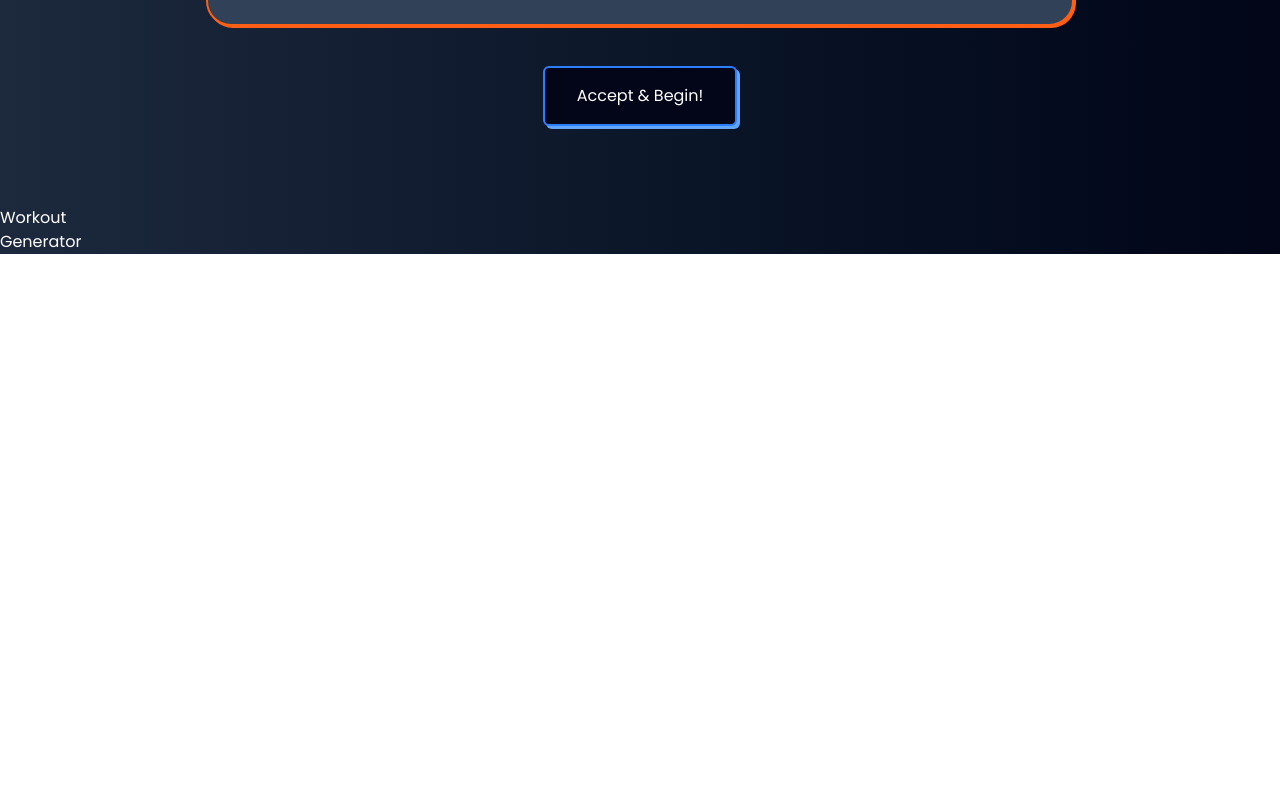
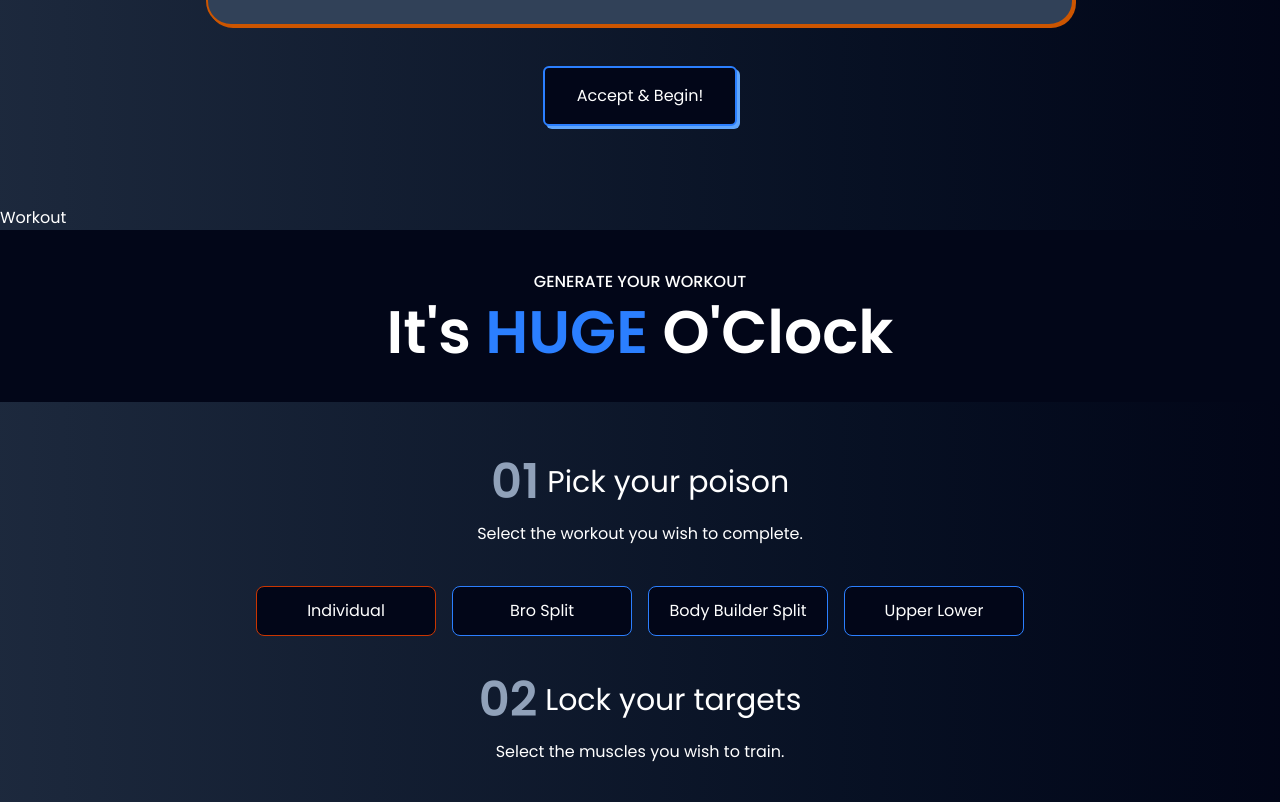
Before and after one commit to RieonaFernandes/SpudBuddy, a React (Vite) app: page / in a window 1280 px wide. Shown: the part 1986-2788 px from the top of the page. Before the commit the page ends 2240 px from the top, so only its background shows below. Built offline with nearby package versions, Linux system fonts and the light colour scheme.

Commit message:
Created Generate workout section where you can choose the workout plan you are interested in.

```diff
--- /dev/null
+++ b/src/components/Button.jsx
@@ -0,0 +1,12 @@
+import React from "react";
+
+const Button = (Props) => {
+  const { children } = Props;
+  return (
+    <button className="mx-auto px-8 py-4 rounded-md border-[2px] bg-slate-950 border-blue-500 border-solid buttonShadow duration-200">
+      <p>{children}</p>
+    </button>
+  );
+};
+
+export default Button;
--- a/src/components/First.jsx
+++ b/src/components/First.jsx
@@ -1,3 +1,4 @@
+import Button from "./Button";
 import React from "react";
 
 const First = () => {
@@ -6,7 +7,7 @@ const First = () => {
       <div className="flex flex-col gap-4">
         <h1 className="uppercase font-semibold text-4xl sm:text-5xl md:text-6xl lg:text-7xl">
           Welcome to <span className="text-blue-500 font-medium">Hera</span>
-          <span className="text-orange-500 font-medium">cross</span>!
+          <span className="text-orange-700 font-medium">cross</span>!
         </h1>
       </div>
       <div className="terms bg-slate-700">
@@ -140,9 +141,7 @@ const First = () => {
           </p>
         </div>
       </div>
-      <button className="px-8 py-4 rounded-md border-[2px] bg-slate-950 border-blue-500 border-solid buttonShadow duration-200">
-        <p>Accept & Begin!</p>
-      </button>
+      <Button>{"Accept & Begin!"}</Button>
     </div>
   );
 };
--- a/src/components/Generator.jsx
+++ b/src/components/Generator.jsx
@@ -1,7 +1,166 @@
-import React from "react";
+import React, { useState } from "react";
+import SectionWrapper from "./SectionWrapper";
+import { WORKOUTS, SCHEMES } from "../utils/workoutData";
+import Button from "./Button";
+
+function Header(props) {
+  const { index, title, description } = props;
+  return (
+    <div className="flex flex-col gap-4">
+      <div className="flex items-center justify-center gap-2">
+        <p className="text-3xl sm:text-4xl md:text-5xl font-semibold text-slate-400">
+          {index}
+        </p>
+        <h4 className="text-xl sm:text-2xl md:text-3xl">{title}</h4>
+      </div>
+      <p className="text-sm sm:text-base mx-auto">{description}</p>
+    </div>
+  );
+}
 
 const Generator = () => {
-  return <div>Generator</div>;
+  const [showDropDown, setShowDropDown] = useState(false);
+  const [poison, setPoison] = useState("individual");
+  const [muscles, setMuscles] = useState([]);
+  const [objective, setObjective] = useState("strength_power");
+
+  function toggleDropDown() {
+    //to toggle the dropdown menu based on mouse click
+    setShowDropDown(!showDropDown);
+  }
+
+  function updateMuscles(muscleGroup) {
+    // the muscle group that has been clicked the second time will be removed from the selection
+    if (muscles.includes(muscleGroup)) {
+      setMuscles(muscles.filter((val) => val !== muscleGroup));
+      return;
+    }
+
+    //restrict the number of muscles that they want to train (select)
+    if (muscles.length > 2) {
+      return;
+    }
+
+    if (poison !== "individual") {
+      setMuscles([muscleGroup]);
+      setShowDropDown(false);
+      return;
+    }
+
+    setMuscles([...muscles, muscleGroup]);
+
+    //after 3 muscle groups are selected, it closes the dropdown
+    if (muscles.length === 2) {
+      setShowDropDown(false);
+    }
+  }
+
+  return (
+    <SectionWrapper
+      id={"generate"}
+      header={"Generate your workout"}
+      title={["It's", "Huge", "O'Clock"]}
+    >
+      {/* Selecting the type of workout you want to take part in  */}
+      <Header
+        index={"01"}
+        title={"Pick your poison"}
+        description={"Select the workout you wish to complete."}
+      />
+      <div className="grid grid-cols-2 sm:grid-cols-4 gap-4">
+        {Object.keys(WORKOUTS).map((type, typeIndex) => {
+          return (
+            <button
+              onClick={() => {
+                setMuscles([]); //if a new poison is picked reset the muscles to work selection array
+                setPoison(type);
+              }}
+              className={
+                "bg-slate-950 border  duration-200 px-4 py-3 rounded-lg " +
+                (type === poison ? "border-orange-700" : " border-blue-500")
+              }
+              key={typeIndex}
+            >
+              <p className="capitalize">{type.replaceAll("_", " ")}</p>
+            </button>
+          );
+        })}
+      </div>
+      {/* Selecting the type of muscles you want to train  */}
+      <Header
+        index={"02"}
+        title={"Lock your targets"}
+        description={"Select the muscles you wish to train."}
+      />
+      <div className="bg-slate-950 border boder-solid hover:border-orange-700 p-3 rounded-lg flex flex-col">
+        <button
+          onClick={toggleDropDown}
+          className="relative flex items-center justify-center p-3"
+        >
+          <p className="capitalize">
+            {muscles.length == 0 ? (
+              "Select muscle groups"
+            ) : (
+              <span className="border-orange-700">{muscles.join(" ")}</span>
+            )}
+          </p>
+          <i className="fa-solid absolute right-3 top-1/2 -translate-y-1/2 fa-angle-down"></i>
+        </button>
+        {showDropDown && (
+          <div className="flex flex-col p-3 border-orange-700">
+            {(poison === "individual"
+              ? WORKOUTS[poison]
+              : Object.keys(WORKOUTS[poison])
+            ).map((muscleGroup, muscleGroupIndex) => {
+              return (
+                <button
+                  onClick={() => {
+                    updateMuscles(muscleGroup);
+                  }}
+                  key={muscleGroupIndex}
+                  className={
+                    "hover:text-blue-500 duration-200 " +
+                    (muscles.includes(muscleGroup) ? "text-blue-500" : " ")
+                  }
+                >
+                  <p className="uppercase">
+                    {muscleGroup.replaceAll("_", " ")}
+                  </p>
+                </button>
+              );
+            })}
+          </div>
+        )}
+      </div>
+      {/* Selecting what your ideal end result would be  */}
+      <Header
+        index={"03"}
+        title={"Become Machamp"}
+        description={"Select your end game."}
+      />
+      <div className="grid grid-cols-3 gap-4">
+        {Object.keys(SCHEMES).map((scheme, schemeIndex) => {
+          return (
+            <button
+              onClick={() => {
+                setObjective(scheme);
+              }}
+              className={
+                "bg-slate-950 border  duration-200 px-4 hover:border-orange-700 py-3 rounded-lg " +
+                (scheme === objective
+                  ? "border-orange-700"
+                  : " border-blue-400")
+              }
+              key={schemeIndex}
+            >
+              <p className="capitalize">{scheme.replaceAll("_", " ")}</p>
+            </button>
+          );
+        })}
+      </div>
+      <Button>{"Formulate"}</Button>
+    </SectionWrapper>
+  );
 };
 
 export default Generator;
--- /dev/null
+++ b/src/components/SectionWrapper.jsx
@@ -0,0 +1,22 @@
+//Header for a new Section
+import React from "react";
+
+const SectionWrapper = (Props) => {
+  const { children, header, title } = Props;
+  return (
+    <section className="min-h-screen flex flex-col gap-10">
+      <div className="bg-slate-950 py-10 flex flex-col gap-2 justify-center items-center">
+        <p className="uppercase font-medium">{header}</p>
+        <h2 className="font-semibold text-3xl sm:text-4xl md:text-5xl lg:text-6xl">
+          {title[0]} <span className="uppercase text-blue-500">{title[1]}</span>{" "}
+          {title[2]}
+        </h2>
+      </div>
+      <div className="max-w-[800px] w-full flex flex-col mx-auto gap-10 p-4">
+        {children}
+      </div>
+    </section>
+  );
+};
+
+export default SectionWrapper;
--- a/src/index.css
+++ b/src/index.css
@@ -21,7 +21,7 @@ span {
 
 .terms {
   border-radius: 25px;
-  border: 2px solid #FF5F15;
+  border: 2px solid #CC5500;
   padding: 40px 40px 0px 40px;
-  box-shadow: 2px 2px 0 0 #FF5F15
+  box-shadow: 2px 2px 0 0 #CC5500
 }
--- /dev/null
+++ b/src/utils/workoutData.js
@@ -0,0 +1,40 @@
+export const TEMPOS = ['3 0 2', '2 2 2', '4 1 1', '5 3 1', '1 0 1', '3 2 1', '2 1 1']
+
+export const SCHEMES = {
+    strength_power: {
+        repRanges: [3, 8],
+        ratio: [3, 2],
+        rest: [120, 60]
+    },
+    growth_hypertrophy: {
+        repRanges: [8, 15],
+        ratio: [2, 3],
+        rest: [90, 60]
+    },
+    cardiovascular_endurance: {
+        repRanges: [12, 30],
+        ratio: [2, 4],
+        rest: [60, 45]
+    }
+}
+
+export const WORKOUTS = {
+    individual: ['biceps', 'triceps', 'chest', 'back', 'shoulders', 'quads', 'hamstrings', 'glutes', 'calves', 'abs'],
+    bro_split: {
+        push: ['triceps', 'chest', 'shoulders'],
+        pull: ['back', 'shoulders', 'biceps'],
+        legs: ['glutes', 'calves', 'hamstrings', 'quads']
+    },
+    body_builder_split: {
+        chest: ['chest'],
+        back: ['back'],
+        shoulders: ['shoulders'],
+        legs: ['glutes', 'quads', 'hamstrings', 'calves'],
+        arms: ['biceps', 'triceps'],
+        abs: ['abs']
+    },
+    upper_lower: {
+        upper: ['triceps', 'biceps', 'shoulders', 'chest', 'back'],
+        lower: ['quads', 'calves', 'hamstrings', 'glutes']
+    }
+}
```
